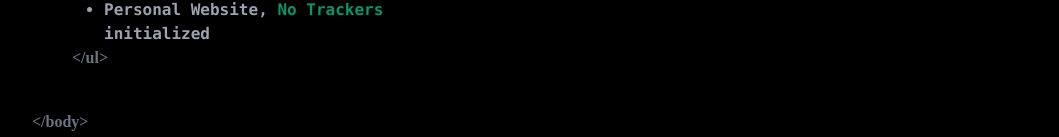
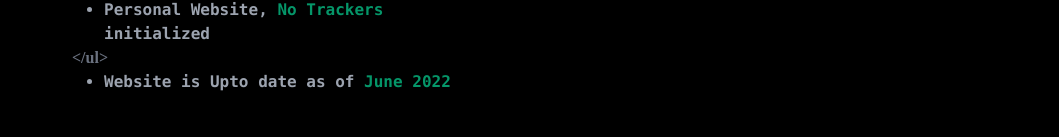
Before and after one commit to goutham-shankar/shankarg-Portfolio-website-, a Next.js app: page /About in a window 1280 px wide. Shown: the part 2052-2189 px from the top of the page, without its empty margins (48-1107 px from the left). Built offline with nearby package versions, Linux system fonts and the light colour scheme; a web font is replaced by a local one.

Commit message:
about-updated

```diff
--- a/pages/About.js
+++ b/pages/About.js
@@ -211,9 +211,12 @@ function About() {
                     Set in the beautiful <a href='https://www.monolisa.dev/'><span className=' text-emerald-600'>Monolisa</span></a> typeface
                 </li>
                 <li className='ml-10 font-mono font-semibold text-gray-400'>
-                    Personal Website, <a href='https://www.monolisa.dev/'><span className=' text-emerald-600'>No Trackers</span></a><br />initialized
+                    Personal Website, <span className=' text-emerald-600'>No Trackers</span><br />initialized
                 </li>
                 <p className='box-content ml-2 space-x-10 font-semibold text-gray-500 bg-transparent h-auhref sm:mr-20 font-Rampart'>{"</ul>"}</p>
+                <li className='ml-10 font-mono font-semibold text-gray-400'>
+                    Website is Upto date as of <span className=' text-emerald-600'>June 2022</span>
+                </li>
             </ul>
         </div></>
     )
```
